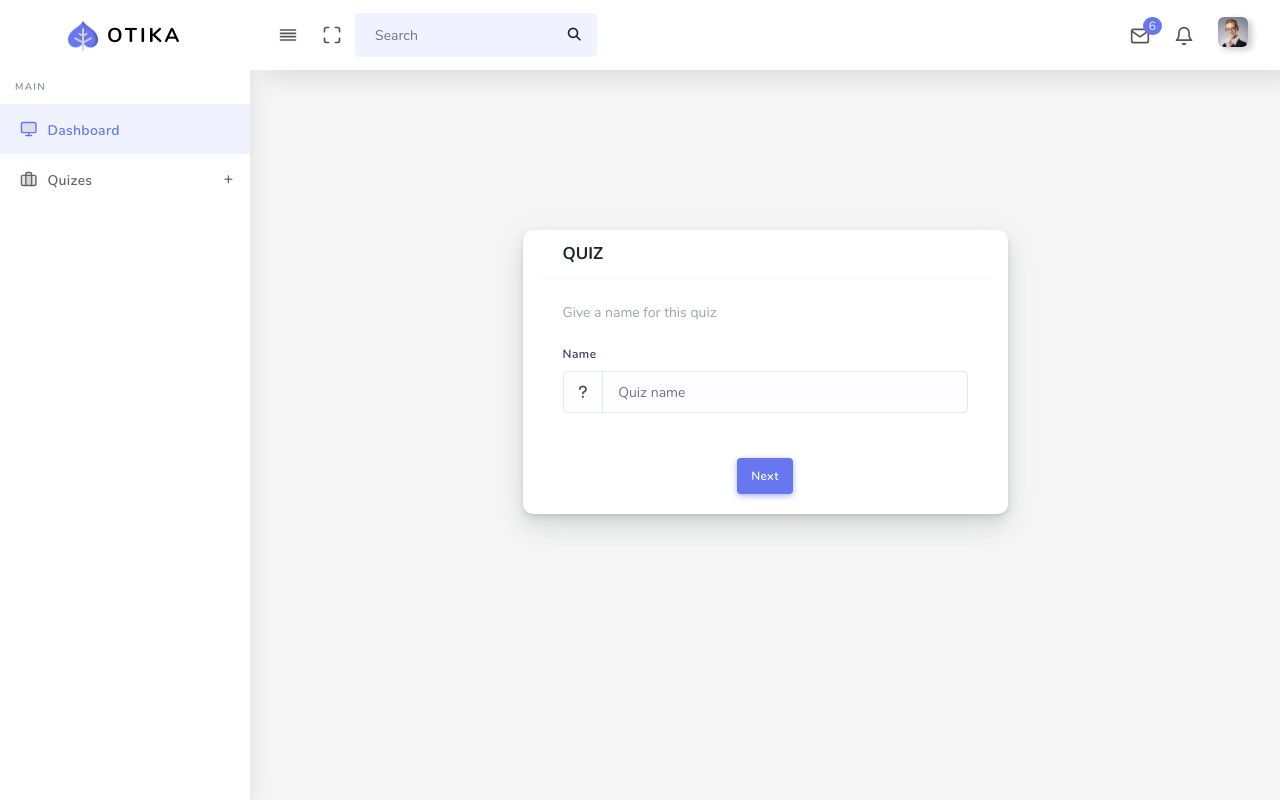
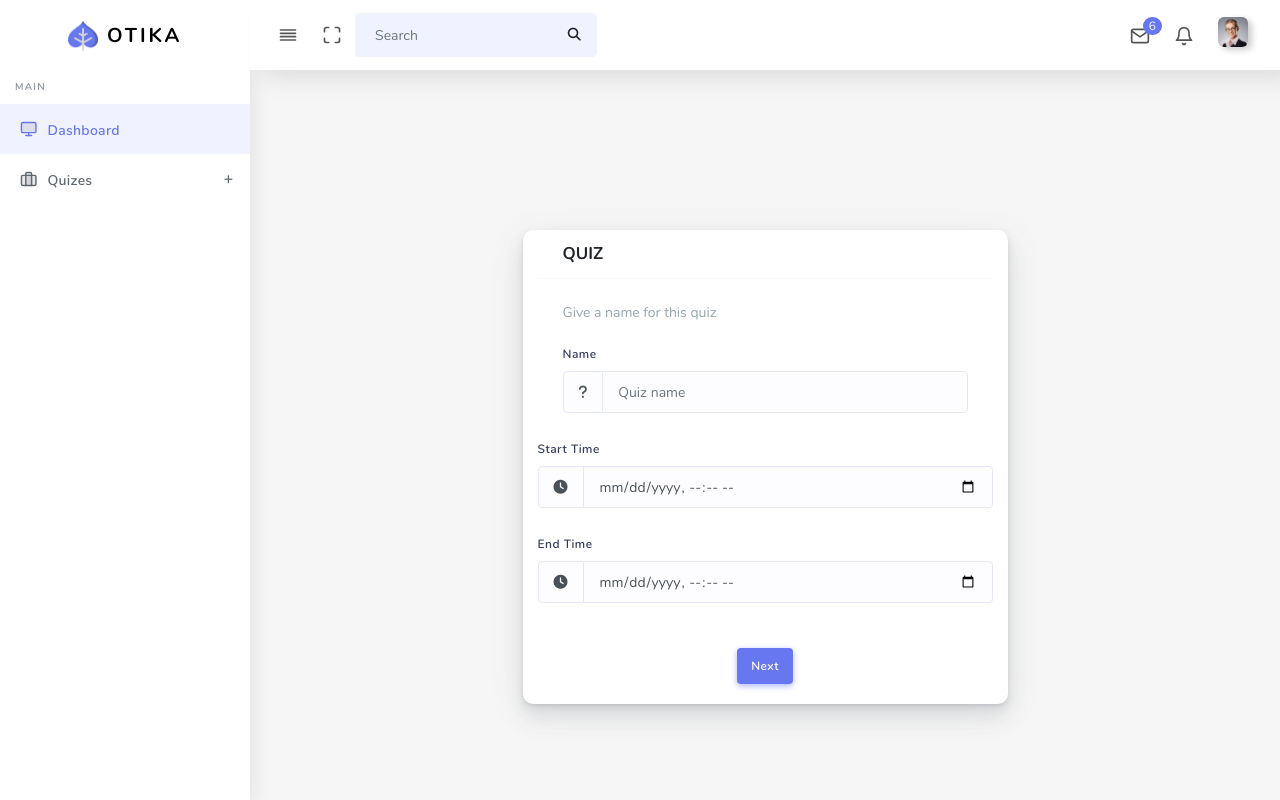
Before and after one commit to intizone/quizme, a Django app: page /create-quizz in a window 1280 px wide. Run offline with Django 5.2, Linux system fonts and the light colour scheme; the visitor is signed in with stand-in values (Sample User, id 1); some libraries are stand-ins or nearby versions.

Commit message:
task2=quiz datetime limit

```diff
--- a/Project/settings.py
+++ b/Project/settings.py
@@ -108,8 +108,7 @@ AUTH_PASSWORD_VALIDATORS = [
 
 LANGUAGE_CODE = 'en-us'
 
-TIME_ZONE = 'UTC'
-
+TIME_ZONE = 'Etc/GMT-5'
 USE_I18N = True
 
 USE_TZ = True
--- a/main/views.py
+++ b/main/views.py
@@ -3,7 +3,6 @@ import openpyxl
 from openpyxl.utils import get_column_letter
 from openpyxl.styles import Alignment
 from .models import Quiz, QuizTaker, Result, Answer
-from django.http import HttpResponse
 from django.shortcuts import render, redirect
 from .models import *
 from django.contrib.auth import login, authenticate
@@ -42,13 +41,20 @@ def main(request):
     return render(request, 'main.html', context)
 
 # creators
+from datetime import datetime
+
 @login_required(login_url = 'dash:login')
 def create_quiz(request):
     if request.method == 'POST':
         title = request.POST['title']
+        starttime = datetime.strptime(request.POST['starttime'], '%Y-%m-%dT%H:%M')
+        endtime_str = request.POST.get('endtime')
+        endtime = datetime.strptime(endtime_str, '%Y-%m-%dT%H:%M') if endtime_str else None
         quiz = Quiz.objects.create(
             title = title,
-            author = request.user
+            author = request.user,
+            starttime = starttime,
+            endtime = endtime
         )
         return redirect('dash:quest_create', quiz.id)
     return render(request, 'quiz/create-quiz.html')
--- a/templates/front/user-result.html
+++ b/templates/front/user-result.html
@@ -47,7 +47,7 @@
         <h1>User Result</h1>
         <p class="correct">Correct Answers: {{ result.correct_answers }}</p>
         <p class="incorrect">Incorrect Answers: {{ result.incorrect_answers }}</p>
-        <p class="percentage">Percentage: {{result.percentage}}</p>
+        <p class="percentage">Percentage: {{ result.percentage|floatformat:1 }}%</p>
     </div>
 </body>
 </html>
--- a/templates/main.html
+++ b/templates/main.html
@@ -128,11 +128,9 @@
           async function copyToClipboard() {
               /* Get the text field */
               var copyText = document.getElementById("testLinkInput");
-
               try {
                   await navigator.clipboard.writeText(copyText.value);
-                  /* Alert the copied text */
-                  alert("Copied the text: " + copyText.value);
+                  alert("Text copied");
               } catch (err) {
                   console.error('Failed to copy text: ', err);
               }
--- a/templates/quiz/create-question.html
+++ b/templates/quiz/create-question.html
@@ -55,7 +55,7 @@
                     </div>
                     <div class="card-footer  justify-content-left d-flex">
                         <div class="col-6">
-                            <button type="submit" name="submit_action" value="exit" class="btn btn-inf">Save & Exit</button>
+                            <button type="submit" name="submit_action" value="exit" class="btn btn-info">Save & Exit</button>
                         </div>
                         <div class="col-6">
                             <button type="submit" name="submit_action" value="save_again" class="btn btn-success">Save & add question</button>
--- a/templates/quiz/create-quiz.html
+++ b/templates/quiz/create-quiz.html
@@ -25,6 +25,28 @@
                     <div class="form-group mb-0">
                     </div>
                 </div>
+                <div class="form-group">
+                    <label>Start Time</label>
+                    <div class="input-group">
+                        <div class="input-group-prepend">
+                            <div class="input-group-text">
+                                <i class="fa-solid fa-clock"></i>
+                            </div>
+                        </div>
+                        <input type="datetime-local" class="form-control" name="starttime" required>
+                    </div>
+                </div>
+                <div class="form-group">
+                    <label>End Time</label>
+                    <div class="input-group">
+                        <div class="input-group-prepend">
+                            <div class="input-group-text">
+                                <i class="fa-solid fa-clock"></i>
+                            </div>
+                        </div>
+                        <input type="datetime-local" class="form-control" name="endtime">
+                    </div>
+                </div>
                 <div class="card-footer  justify-content-center d-flex">
                     <button type="submit" class="btn btn-primary">Next</button>
                 </div>
```
Also changed, not shown: front/views.py (+34 -27 lines), main/models.py (+11 -0 lines), main/migrations/0005_quiz_end_quiz_start.py (added), main/migrations/0006_rename_end_quiz_endtime_rename_start_quiz_starttime.py (added).
